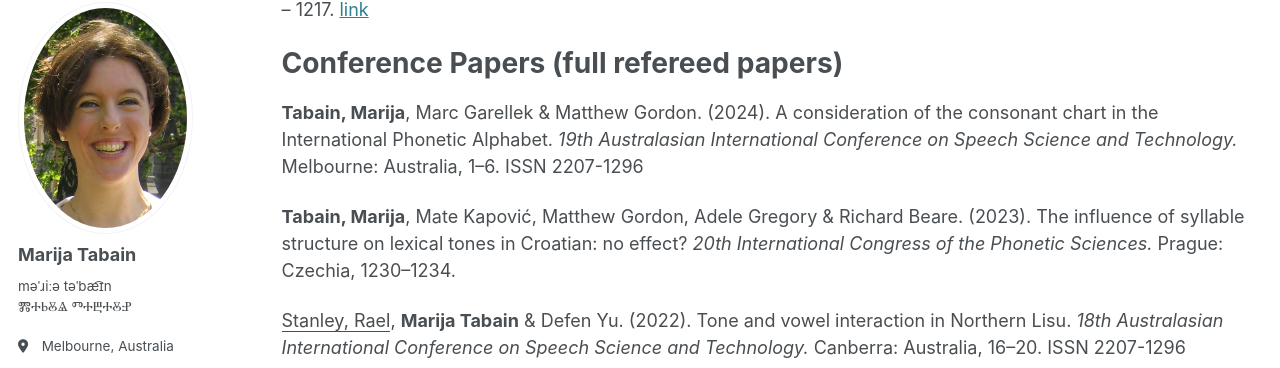
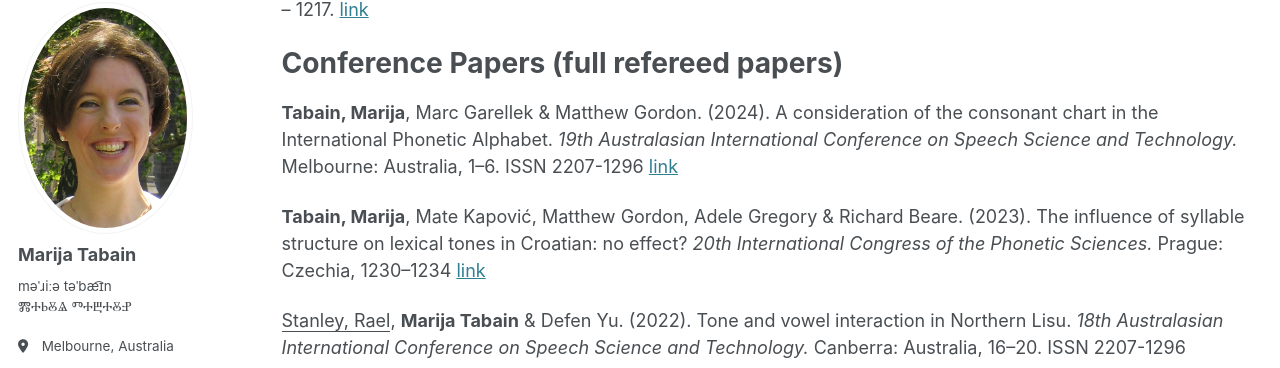
Before and after one commit to marijatabain/marijatabain.github.io, a Jekyll site: the page built from _pages/publications_mt.md, in a window 1280 px wide and 900 px high, scrolled down 4203 px. Shown: the part 104-472 px from the top of the window. Built offline with Jekyll 4.4.1, drawn with Linux system fonts in a browser that asks for light colours; some web fonts are replaced.

Commit message:
Update publications_mt.md
added some conference paper links

```diff
--- a/_pages/publications_mt.md
+++ b/_pages/publications_mt.md
@@ -120,9 +120,9 @@ Ashby, Michael & **Marija Tabain**. (2020). 50 Years of JIPA. *Journal of the In
 
 # Conference Papers (full refereed papers)
 
-**Tabain, Marija**, Marc Garellek & Matthew Gordon. (2024). A consideration of the consonant chart in the International Phonetic Alphabet. *19th Australasian International Conference on Speech Science and Technology.* Melbourne: Australia, 1–6. ISSN 2207-1296
+**Tabain, Marija**, Marc Garellek & Matthew Gordon. (2024). A consideration of the consonant chart in the International Phonetic Alphabet. *19th Australasian International Conference on Speech Science and Technology.* Melbourne: Australia, 1–6. ISSN 2207-1296 [link](https://assta.org/wp-content/uploads/2024/11/No_01_Tabain_Garellek_et_al_2024_1_6.pdf)
 
-**Tabain, Marija**, Mate Kapović, Matthew Gordon, Adele Gregory & Richard Beare. (2023). The influence of syllable structure on lexical tones in Croatian: no effect? *20th International Congress of the Phonetic Sciences.* Prague: Czechia, 1230–1234.
+**Tabain, Marija**, Mate Kapović, Matthew Gordon, Adele Gregory & Richard Beare. (2023). The influence of syllable structure on lexical tones in Croatian: no effect? *20th International Congress of the Phonetic Sciences.* Prague: Czechia, 1230–1234 [link](https://www.internationalphoneticassociation.org/icphs-proceedings/ICPhS2023/full_papers/30.pdf)
 
 <ins>Stanley, Rael</ins>, **Marija Tabain** & Defen Yu. (2022). Tone and vowel interaction in Northern Lisu. *18th Australasian International Conference on Speech Science and Technology.* Canberra: Australia, 16–20. ISSN 2207-1296
 
```
